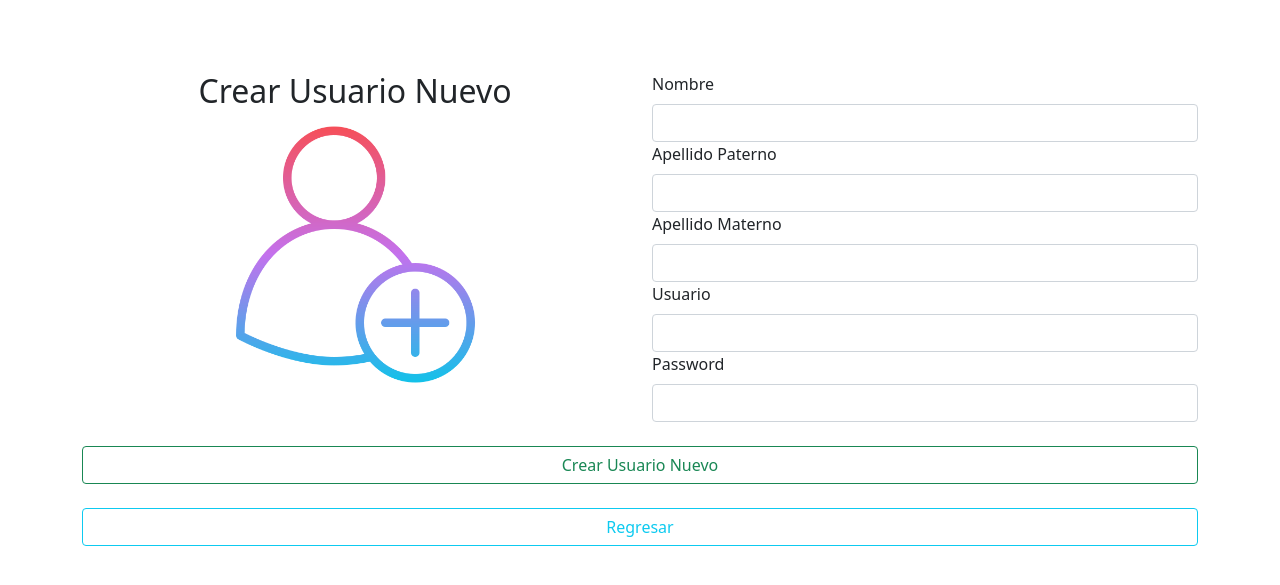
After one commit to JossRV/login, a PHP site: page /view/registrar_usuario.php in a window 1280 px wide. The commit adds this page. Shown: the top 585 px of the page. Run offline with PHP 8.4, Linux system fonts and the light colour scheme; some libraries are stand-ins or nearby versions.

Commit message:
registro de usuarios

```diff
--- a/app/dependencias.php
+++ b/app/dependencias.php
@@ -1,9 +1,17 @@
 <!-- css -->
 <link rel="stylesheet" href="packages/css/bootstrap5.css">
 <link rel="stylesheet" href="packages/fontawesome/css/all.min.css">
+<!-- css foraneo -->
+<link rel="stylesheet" href="../packages/css/bootstrap5.css">
+<link rel="stylesheet" href="../packages/fontawesome/css/all.min.css">
 
 <!-- js -->
 <script src="packages/js/jquery-3.6.0.min.js"></script>
 <script src="packages/js/bootstrap5.js"></script>
 <script src="packages/fontawesome/js/all.min.js"></script>
 <script src="packages/js/sweetalert.js"></script>
+<!-- js foraneo -->
+<script src="../packages/js/jquery-3.6.0.min.js"></script>
+<script src="../packages/js/bootstrap5.js"></script>
+<script src="../packages/fontawesome/js/all.min.js"></script>
+<script src="../packages/js/sweetalert.js"></script>
--- a/model/usuarios/login.php
+++ b/model/usuarios/login.php
@@ -17,7 +17,7 @@
         header("location:../../view/inicio.php");
         // echo "estas dentro";
     }else{
-        $_SESSION['logeoMal']=1;
+        $_SESSION['logueoMal']=1;
         header("location:../../index.php");
         // echo "no entras";
     }
--- /dev/null
+++ b/view/registrar_usuario.php
@@ -0,0 +1,40 @@
+<!DOCTYPE html>
+<html lang="en">
+<head>
+    <meta charset="UTF-8">
+    <meta http-equiv="X-UA-Compatible" content="IE=edge">
+    <meta name="viewport" content="width=device-width, initial-scale=1.0">
+    <title>Registro</title>
+    <?php include "../app/dependencias.php"?>
+</head>
+<body>
+    <div class="container mt-5">
+        <form action="../model/usuarios/registrar.php" method="post">
+            <div class="row mt-5">
+                <div class="col text-center mt-4">
+                    <h2>Crear Usuario Nuevo</h2>
+                    <img src="../public/img/agregar-usuario (1).png" style="width:50%">
+                </div>
+                <div class="col-6 mb-4 mt-4">
+                    <label for="" class="form-label">Nombre</label>
+                    <input type="text" class="form-control" name="nombre" required>
+                    <label for="" class="form-label">Apellido Paterno</label>
+                    <input type="text" class="form-control" name="paterno" required>
+                    <label for="" class="form-label">Apellido Materno</label>
+                    <input type="text" class="form-control" name="materno" rquired>
+                    <label for="" class="form-label">Usuario</label>
+                    <input type="text" name="usuario" class="form-control" required>
+                    <label for="" class="form-label">Password</label>
+                    <input type="password" class="form-control" name="password" required>
+                </div>
+            </div>
+            <div class="row">
+                <div class="col">
+                    <button class="btn btn-outline-success container-fluid mb-4">Crear Usuario Nuevo</button>
+                    <a class="btn btn-outline-info container-fluid" href="../index.php">Regresar</a>
+                </div>
+            </div>
+        </form>
+    </div>
+</body>
+</html>
```
Also changed, not shown: index.php (+22 -6 lines), model/usuario.php (+8 -0 lines), model/usuarios/registrar.php (added, +27 -0 lines), public/img/agregar-usuario (1).png (added), public/img/usuario (2).png (added).
